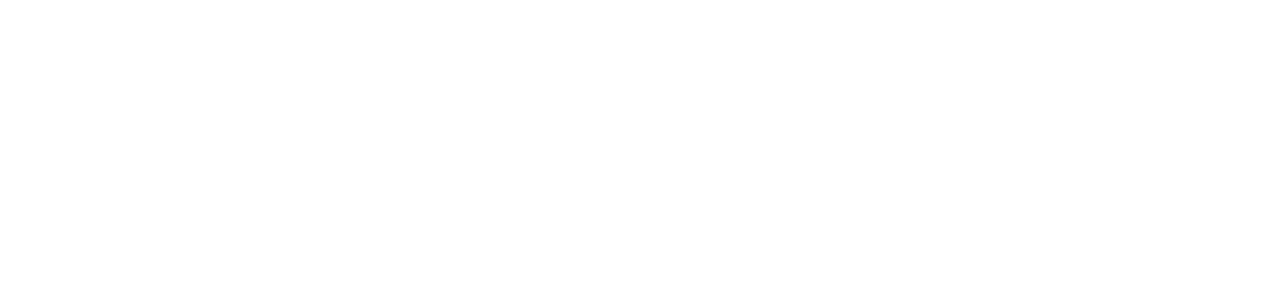
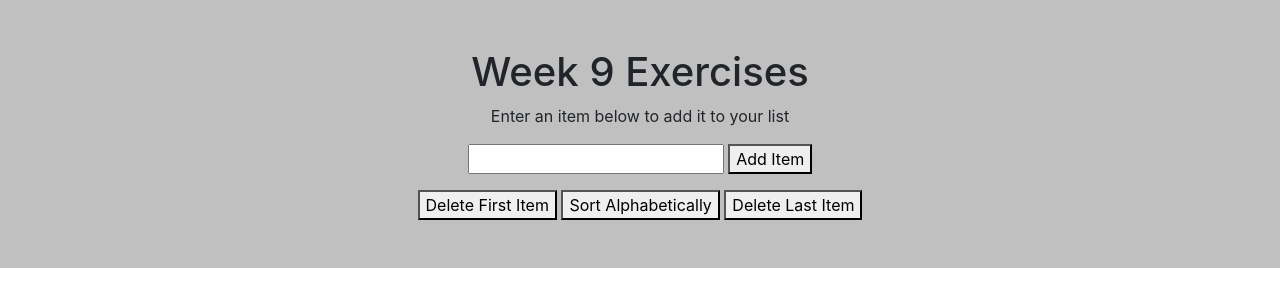
Before and after one commit to marleyva233/week9exercises, a plain HTML site: page index.html in a window 1280 px wide. Drawn offline with nearby package versions, Linux system fonts and the light colour scheme.

Commit message:
finished

```diff
--- a/css/main.css
+++ b/css/main.css
@@ -0,0 +1,8 @@
+.myDiv{
+	text-align: center;
+	background-color: silver;
+	width: 100%;
+}
+ul{
+	text-align: left;
+}
--- a/index.html
+++ b/index.html
@@ -4,7 +4,7 @@
 		<meta charset="utf-8">
 		<!-- meta tag -->
 		<meta name="viewport" content="width=device-width, initial-scale=1">
-		<title></title>
+		<title>week 9 exercises</title>
 		<!-- font awesome -->
 		<link rel="stylesheet" href="https://use.fontawesome.com/releases/v5.0.12/css/all.css" integrity="sha384-G0fIWCsCzJIMAVNQPfjH08cyYaUtMwjJwqiRKxxE/rx96Uroj1BtIQ6MLJuheaO9" crossorigin="anonymous">
 		<!-- bootstrap CDN -->
@@ -14,6 +14,22 @@
 	</head>
 	<body>
 
+		<div class="myDiv container-fluid p-5">
+			<h1>Week 9 Exercises</h1>
+
+			<p>Enter an item below to add it to your list</p>
+
+			<input type="text" name="myInput" id="input">
+			<button onclick="addItem()" id="button">Add Item</button>
+
+			<!-- starting my list -->
+			<ul id="myList"></ul>
+
+			<!-- buttons with a different function -->
+			<button onclick="deleteFirst()">Delete First Item</button>
+			<button onclick="alpha()">Sort Alphabetically</button>
+			<button onclick="deleteLast()">Delete Last Item</button>
+		</div>
 
 
 
--- a/js/main.js
+++ b/js/main.js
@@ -0,0 +1,237 @@
+
+
+
+// //this is an array of objects containing hotels
+// var hotels=[
+// 	{
+// 		name: "Quay",
+// 		rooms: 225,
+// 		booked: 170,
+// 		price: 350,
+// 		rating: 4.3
+// 	},
+// 	{
+// 		name: "Seaside",
+// 		rooms: 155,
+// 		booked: 135,
+// 		price: 270,
+// 		rating: 3.7
+// 	},
+// 	{
+// 		name: "Valley",
+// 		rooms: 100,
+// 		booked: 60,
+// 		price: 400,
+// 		rating: 4.9
+// 	},
+// 	{
+// 		name: "Gardens",
+// 		rooms: 200,
+// 		booked: 190,
+// 		price: 250,
+// 		rating: 3.9
+// 	},
+// 	{
+// 		name: "Ranch",
+// 		rooms: 125,
+// 		booked: 70,
+// 		price: 220,
+// 		rating: 4.7
+// 	}
+// ];
+
+// //creating a function that makes a copy of the original array
+// function copyArray(anyArray){
+// 	var copy=[];
+// 	for (var i=0; i<anyArray.length; i++){
+// 		copy.push(anyArray[i]);
+// 	}
+// 	return copy;
+// }
+
+// //creating a copy of an array of objects called hotels
+// var hotelsCopy= copyArray(hotels);
+
+
+// //with this function you can sort any array using any property
+// function sortBy(someArray, property){
+// 	someArray.sort(
+// 		function(a, b){
+// 			if (a[property]>b[property]){
+// 				return 1;
+// 			} else{
+// 				return -1;
+// 			}
+// 		}
+// 	);
+// 	return someArray;
+// }
+
+// //we are testing the function by console logging the rating property of
+// //each hotel in the array
+// console.log(sortBy(hotelsCopy, "rating"));
+
+// //array methods
+// var fruit =["apple", "banana", "kiwi"]
+
+// var fruitCopy= copyArray(fruit);
+
+// //in class quiz
+// //1 someArray[0] we use the index property
+// //2 we use .pop(anyItem)
+// //3 we first create a function that copies an array and thn reverses the
+// 	//copy, we call the copy by assigning it a variable to hold the output
+// 	// of the copied array
+
+// //4 my attempt:
+// //here i am trying to find a way to console log the length of each item in an array
+// var myArray=["100", "20", "hello", "4", "5", "6"];
+// i=0;
+// for(i=0; i<myArray.length; i++){
+// 	console.log(myArray[i].length);
+// }
+// //the only way i was able to do it is by making each item into a string
+
+// //5
+// // getElementsByTagName('')
+// // getElementById()
+// // getElementByClassName()
+
+
+// //beggining the exercises here
+// //here is my array containing five items
+// var myArray=["artemis", "oreo", "tuxedo", "luna", "spreaye"]
+// //to console.log each item in the array we use a for loop that
+// //runs through each item
+// for(i=0; i<myArray.length; i++){
+// 	console.log(myArray[i]);
+// };
+
+// //here is another function that can be used to copy an array
+// function copyAnything(anything){
+// 	var copyCat=[];
+// 	for (i=0; i<anything.length; i++){
+// 		copyCat.push(anything[i]);
+// 	}
+// 	return copyCat;
+// }
+// //we console log the function to check if it works
+// console.log(copyAnything(myArray));
+// //we store the copied array in a variable
+// var copiedArray=copyAnything(myArray);
+
+// // we reverse the coppied array
+// copiedArray.reverse();
+
+// //we store the copied reversed array in a variable
+// var myReversedCopiedArray= copyAnything(copiedArray);
+
+// //to sort myArray alphabetically we use the sort method
+// console.log(myArray.sort());
+
+// //to create a new item in an array i am going to use .push()
+// myArray.push("Anabelle");
+
+// //creating a new number array
+// myNumbers=[22, 100, 66, 99, 11];
+
+// //attempting to sort an array in order smallest to biggest
+// myNumbers.sort(function(a,b){
+// 	return a-b
+// });
+
+// //now we are going to sort from biggest to smallest
+// myNumbers.sort(function (a,b){
+// 	return b-a
+// });
+
+// //creating another array
+// var myFavoriteThings=["coffee", "coding", "cats"];
+
+// //i am going to add 3 new items to my myFavoriteThings
+// myFavoriteThings.push("reading", "vegetarian food", "Winter");
+
+// //now I am going to remove a string from the beggining of the array
+// myFavoriteThings.shift();
+
+
+//creating a new empty array
+var myNewArray=[];
+
+//OBJECT: when an item is entered in the input it will BE
+//added to the empty array AND it will be addec to the screen
+
+//linking myList to the list element
+var myList=document.getElementById("myList");
+
+//the PLAN:
+//first we write a function that gets the input.value
+function addItem(){
+	//right now I can add a new item with this
+	var newArrayItem=myNewArray.push(input.value);
+	//example wants to clear out the list with:
+	//they use a for loop to add items to the list
+	//the logic seems to be that there is a LI element
+	//for each item in the array
+
+	var newListItem=document.createElement("li");
+		//the new list item's content is an item from the array
+	newListItem.innerText=input.value;
+		//appending the new li to the ul
+	myList.appendChild(newListItem);
+}
+
+
+//this is the code to delete the first item
+function deleteFirst(){
+	//first we delete the first item in the array
+	myNewArray.shift()
+	//then we clear the html
+	myList.innerHTML="";
+
+	//creating a for loop for my array
+	for (var i=0; i<myNewArray.length; i++){
+		//creating a list item
+		var newListItem=document.createElement("li");
+		//the new list item's content is an item from the array
+		newListItem.innerText=myNewArray[i];
+		//appending the new li to the ul
+		myList.appendChild(newListItem);
+	}
+}
+
+
+
+function alpha(){
+	//first we sort the array
+	myNewArray.sort();
+	myList.innerHTML="";
+	for (var i=0; i<myNewArray.length; i++){
+		//creating a list item
+		var newListItem=document.createElement("li");
+		//the new list item's content is an item from the array
+		newListItem.innerText=myNewArray[i];
+		//appending the new li to the ul
+		myList.appendChild(newListItem);
+	}
+}
+
+
+function deleteLast(){
+	myNewArray.pop();
+	myList.innerHTML="";
+	for (var i=0; i<myNewArray.length; i++){
+		//creating a list item
+		var newListItem=document.createElement("li");
+		//the new list item's content is an item from the array
+		newListItem.innerText=myNewArray[i];
+		//appending the new li to the ul
+		myList.appendChild(newListItem);
+	}
+}
+//then we must store the values in variables
+//third we must append the LI elements to the UL element
+//then we create 3 more buttons
+//one button contains a function that sorts alphabetically
+//the second one will delete the last item and "refresh" the list
+//the third button will delete the first item and "refresh" the list
```
